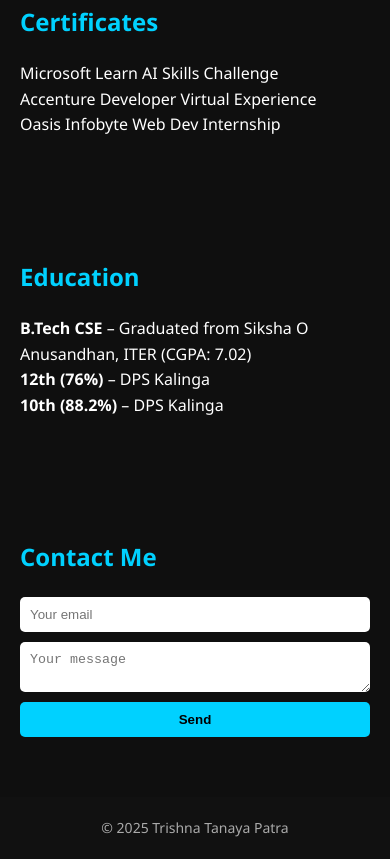
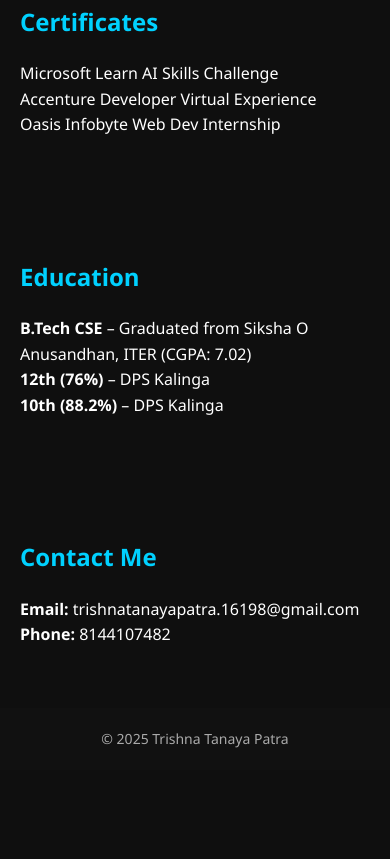
Before and after one commit to Trishna277/Trishna277.github.io, a plain HTML site: page index.html in a window 390 px wide. Shown: the part 3961-4820 px from the top of the page. After the commit the page ends 4731 px from the top, so only its background shows below. Drawn offline with Linux system fonts and the light colour scheme.

Commit message:
Updated contact section with email and phone

```diff
--- a/index.html
+++ b/index.html
@@ -157,11 +157,8 @@
   <!-- Contact Section -->
   <section id="contact">
     <h2>Contact Me</h2>
-    <form>
-      <input type="email" placeholder="Your email" required />
-      <textarea placeholder="Your message" required></textarea>
-      <button type="submit">Send</button>
-    </form>
+    <p><strong>Email:</strong> trishnatanayapatra.16198@gmail.com</p>
+  <p><strong>Phone:</strong> 8144107482</p>
   </section>
 
   <footer>
```
